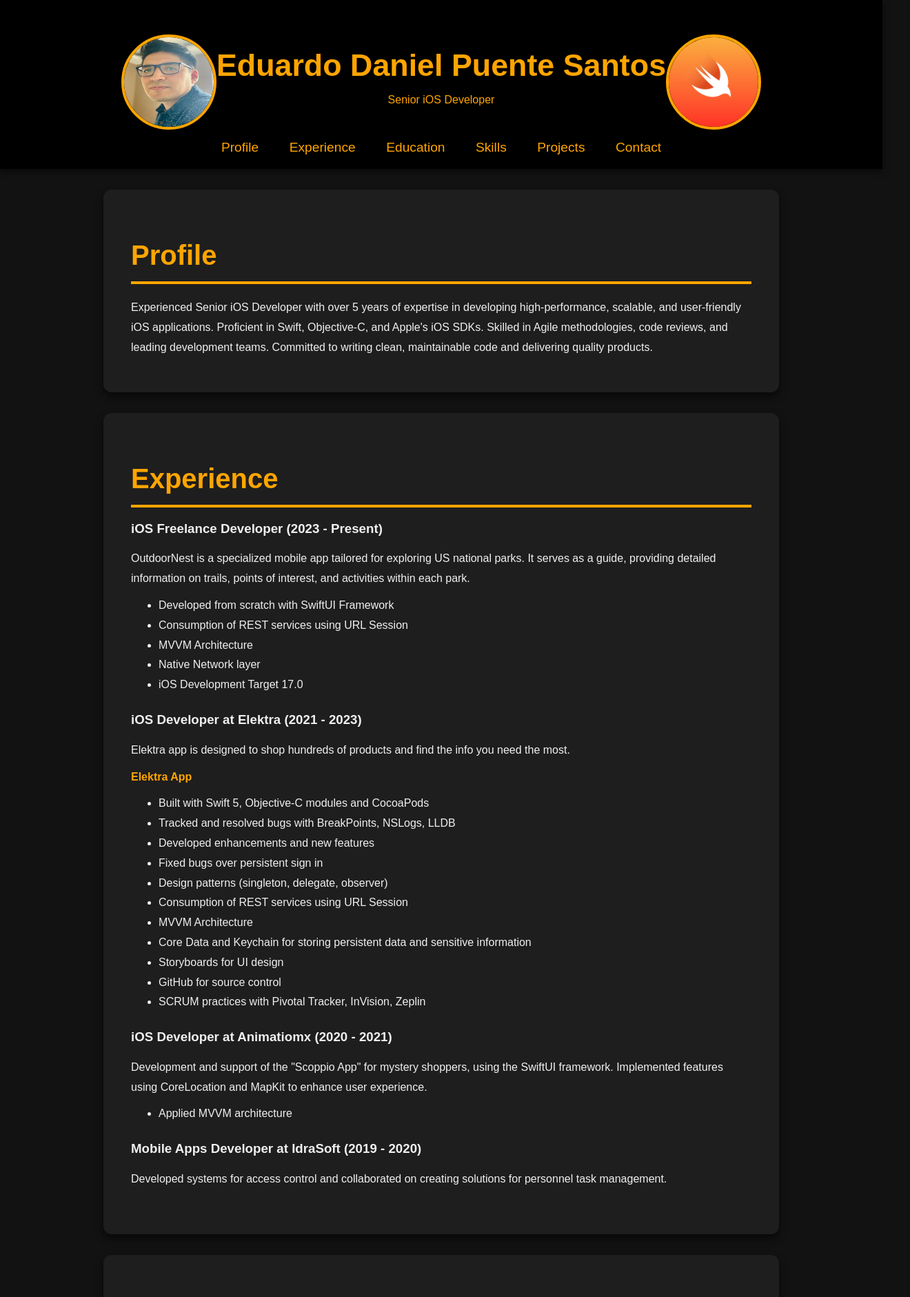
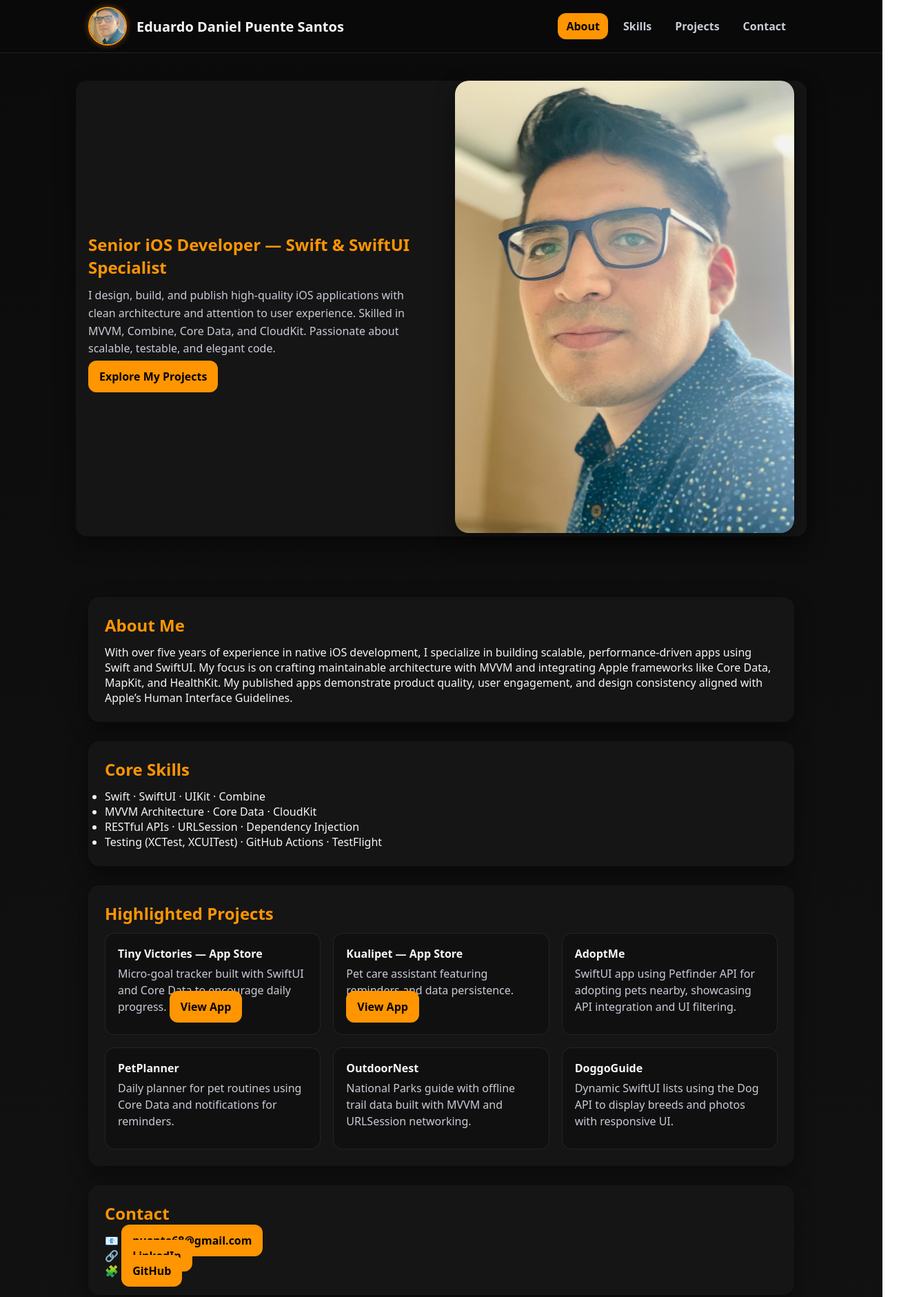
Before and after one commit to puente100/github-Portfolio, a plain HTML site: page index.html in a window 1280 px wide. Shown: the top 1881 px of the page at 69% size, 1320 px wide, since content can reach past the window. Drawn offline with Linux system fonts and the light colour scheme.

Commit message:
Update UI 1.1.html

```diff
--- a/index.html
+++ b/index.html
@@ -1,273 +1,136 @@
 <!DOCTYPE html>
 <html lang="en">
 <head>
-    <meta charset="UTF-8">
-    <meta name="viewport" content="width=device-width, initial-scale=1.0">
-    <title>Eduardo Daniel Puente Santos - iOS Developer</title>
+  <meta charset="UTF-8" />
+  <meta name="viewport" content="width=device-width, initial-scale=1" />
+  <title>Eduardo Daniel Puente Santos — iOS Developer</title>
+  <meta name="description" content="Portfolio of Eduardo Daniel Puente Santos — Senior iOS Developer. Expert in Swift, SwiftUI, Combine, MVVM, Core Data, and CloudKit. Published apps: Tiny Victories, Kualipet." />
+  <meta property="og:title" content="Eduardo Daniel Puente Santos — iOS Developer" />
+  <meta property="og:description" content="Showcase of iOS apps, projects, and experience in native Swift development." />
+  <meta property="og:type" content="website" />
+  <meta name="theme-color" content="#0b0b0c" />
   <style>
-        body {
-            font-family: 'Arial', sans-serif;
-            margin: 0;
-            padding: 0;
-            background-color: #121212;
-            color: #f0f0f0;
-            scroll-behavior: smooth;
+    :root {
+      --bg: #0b0b0c; --panel: #151516; --panel-2: #101011; --text: #f5f7fa; --muted: #c8ccd4;
+      --brand: #ff9500; --brand-2: #ff5e2b; --radius: 16px; --shadow: 0 10px 30px rgba(0,0,0,.45);
+      --maxw: 1060px;
     }
-        header {
-            background: #000;
-            color: #ffa500;
-            padding: 20px;
-            text-align: center;
-            position: relative;
-            box-shadow: 0 4px 8px rgba(0, 0, 0, 0.5);
-        }
-        header h1 {
-            margin: 0;
-            font-size: 2.8rem;
-            animation: fadeIn 1s ease-out;
-        }
-        header nav {
-            margin-top: 15px;
-        }
-        header nav a {
-            text-decoration: none;
-            color: #ffa500;
-            margin: 0 20px;
-            font-size: 1.2rem;
-            transition: color 0.3s, transform 0.3s;
-        }
-        header nav a:hover {
-            color: #ff5722;
-            transform: translateY(-3px);
-        }
-        .profile-container {
-            display: flex;
-            align-items: center;
-            justify-content: center;
-            margin-top: 30px;
-        }
-        .profile-container img {
-            border-radius: 50%;
-            width: 130px;
-            height: 130px;
-            border: 4px solid #ffa500;
-            transition: transform 0.3s ease-in-out;
-        }
-        .profile-container img:hover {
-            transform: scale(1.1);
-        }
-        .section {
-            padding: 40px;
-            background: #1e1e1e;
-            margin: 30px auto;
-            border-radius: 12px;
-            box-shadow: 0 6px 12px rgba(0, 0, 0, 0.6);
-            animation: fadeIn 1s ease-out;
-            max-width: 900px;
-        }
-        .section h2 {
-            border-bottom: 4px solid #ffa500;
-            padding-bottom: 15px;
-            font-size: 2.5rem;
-            color: #ffa500;
-            margin-bottom: 20px;
-            transition: color 0.3s ease-in-out;
-        }
-        .section h2:hover {
-            color: #ff5722;
-        }
-        .section p, .section ul {
-            margin: 10px 0;
-            line-height: 1.8;
-        }
-        .button {
-            display: inline-block;
-            background: #ffa500;
-            color: #000;
-            padding: 12px 24px;
-            text-decoration: none;
-            border-radius: 8px;
-            font-weight: bold;
-            transition: background 0.3s, transform 0.3s;
-        }
-        .button:hover {
-            background: #ff5722;
-            transform: scale(1.05);
-        }
-        .project-item {
-            margin-bottom: 25px;
-            animation: slideIn 0.5s ease-out;
-        }
-        .project-item a {
-            text-decoration: none;
-            color: #ffa500;
-            font-weight: bold;
-            transition: color 0.3s;
-        }
-        .project-item a:hover {
-            color: #ff5722;
-        }
-        footer {
-            background-color: #000;
-            color: #ffa500;
-            padding: 20px;
-            text-align: center;
-            border-top: 4px solid #ffa500;
-            box-shadow: 0 -4px 8px rgba(0, 0, 0, 0.5);
-            position: relative;
-            bottom: 0;
-            width: 100%;
-            margin-top: 30px;
-        }
-        footer p {
-            margin: 0;
-        }
-        @keyframes fadeIn {
-            from {
-                opacity: 0;
-                transform: translateY(20px);
-            }
-            to {
-                opacity: 1;
-                transform: translateY(0);
-            }
-        }
-        @keyframes slideIn {
-            from {
-                opacity: 0;
-                transform: translateX(-20px);
-            }
-            to {
-                opacity: 1;
-                transform: translateX(0);
-            }
-        }
+    *{box-sizing:border-box;margin:0;padding:0}
+    html{scroll-behavior:smooth}
+    body{font-family:system-ui,-apple-system,Segoe UI,Roboto,Arial; color:var(--text); background:linear-gradient(180deg,#0b0b0c 0%,#121212 100%)}
+
+    header{position:sticky;top:0;background:rgba(9,9,10,.8);backdrop-filter:blur(8px);border-bottom:1px solid rgba(255,255,255,.1);z-index:50;}
+    .nav{max-width:var(--maxw);margin:auto;padding:10px 18px;display:flex;align-items:center;justify-content:space-between}
+    .brand{display:flex;align-items:center;gap:14px}
+    .avatar{width:56px;height:56px;border-radius:50%;border:2px solid var(--brand);object-fit:cover;box-shadow:0 0 10px rgba(255,149,0,.4)}
+    .brand h1{font-size:20px;color:var(--text)}
+    .links{display:flex;gap:10px;flex-wrap:wrap}
+    .links a{color:var(--muted);text-decoration:none;font-weight:600;padding:8px 12px;border-radius:12px;transition:.2s}
+    .links a:hover,.links a.active{background:var(--brand);color:#000}
+
+    .hero{max-width:var(--maxw);margin:40px auto;display:grid;grid-template-columns:1fr 1fr;align-items:center;gap:40px;padding:0 18px}
+    .hero-text h2{font-size:clamp(2rem,1rem+2vw,3rem);color:var(--brand);margin-bottom:12px}
+    .hero-text p{color:var(--muted);margin-bottom:16px;line-height:1.6}
+    .btn{background:var(--brand);color:#000;padding:12px 16px;border-radius:12px;text-decoration:none;font-weight:700;transition:.2s}
+    .btn:hover{background:var(--brand-2);}
+    .hero-img img{width:100%;border-radius:20px;box-shadow:var(--shadow)}
+
+    main{max-width:var(--maxw);margin:auto;padding:20px 18px 40px}
+    section{background:var(--panel);border-radius:var(--radius);padding:24px;margin:28px 0;box-shadow:var(--shadow)}
+    h3{color:var(--brand);margin-bottom:12px;font-size:1.5rem}
+
+    .projects{display:grid;grid-template-columns:repeat(auto-fit,minmax(280px,1fr));gap:18px}
+    .card{background:var(--panel-2);padding:18px;border-radius:14px;border:1px solid rgba(255,255,255,.08);transition:.3s}
+    .card:hover{transform:translateY(-4px);border-color:var(--brand)}
+    .card h4{margin-bottom:6px}
+    .card p{color:var(--muted);line-height:1.5;margin-bottom:10px}
+
+    footer{text-align:center;padding:28px 18px;color:var(--muted)}
   </style>
 </head>
 <body>
   <header>
-        <div class="profile-container">
-            <img src="profile.jpg" alt="Eduardo Daniel Puente Santos">
-            <div>
+    <div class="nav">
+      <div class="brand">
+        <img src="profile.jpg" alt="Eduardo Daniel Puente Santos" class="avatar">
         <h1>Eduardo Daniel Puente Santos</h1>
-                <p>Senior iOS Developer</p>
       </div>
-             <img src="swift.png" alt="Swift" class="swift-logo">
-
-        </div>
-        <nav>
-            <a href="#profile">Profile</a>
-            <a href="#experience">Experience</a>
-            <a href="#education">Education</a>
+      <nav class="links">
+        <a href="#about" class="active">About</a>
         <a href="#skills">Skills</a>
         <a href="#projects">Projects</a>
         <a href="#contact">Contact</a>
       </nav>
+    </div>
   </header>
 
-    <div class="container">
-        <section id="profile" class="section">
-            <h2>Profile</h2>
-            <p>Experienced Senior iOS Developer with over 5 years of expertise in developing high-performance, scalable, and user-friendly iOS applications. Proficient in Swift, Objective-C, and Apple's iOS SDKs. Skilled in Agile methodologies, code reviews, and leading development teams. Committed to writing clean, maintainable code and delivering quality products.</p>
-        </section>
-
-        <section id="experience" class="section">
-            <h2>Experience</h2>
-            <div class="project-item">
-                <h3>iOS Freelance Developer (2023 - Present)</h3>
-                <p>OutdoorNest is a specialized mobile app tailored for exploring US national parks. It serves as a guide, providing detailed information on trails, points of interest, and activities within each park.</p>
-                <ul>
-                    <li>Developed from scratch with SwiftUI Framework</li>
-                    <li>Consumption of REST services using URL Session</li>
-                    <li>MVVM Architecture</li>
-                    <li>Native Network layer</li>
-                    <li>iOS Development Target 17.0</li>
-                </ul>
+  <section class="hero">
+    <div class="hero-text">
+      <h2>Senior iOS Developer — Swift & SwiftUI Specialist</h2>
+      <p>I design, build, and publish high‑quality iOS applications with clean architecture and attention to user experience. Skilled in MVVM, Combine, Core Data, and CloudKit. Passionate about scalable, testable, and elegant code.</p>
+      <a class="btn" href="#projects">Explore My Projects</a>
     </div>
-
-            <div class="project-item">
-                <h3>iOS Developer at Elektra (2021 - 2023)</h3>
-                <p>Elektra app is designed to shop hundreds of products and find the info you need the most.</p>
-                <p><a href="https://apps.apple.com/mx/app/elektra/id1610220567?l=en-GB" target="_blank">Elektra App</a></p>
-                <ul>
-                    <li>Built with Swift 5, Objective-C modules and CocoaPods</li>
-                    <li>Tracked and resolved bugs with BreakPoints, NSLogs, LLDB</li>
-                    <li>Developed enhancements and new features</li>
-                    <li>Fixed bugs over persistent sign in</li>
-                    <li>Design patterns (singleton, delegate, observer)</li>
-                    <li>Consumption of REST services using URL Session</li>
-                    <li>MVVM Architecture</li>
-                    <li>Core Data and Keychain for storing persistent data and sensitive information</li>
-                    <li>Storyboards for UI design</li>
-                    <li>GitHub for source control</li>
-                    <li>SCRUM practices with Pivotal Tracker, InVision, Zeplin</li>
-                </ul>
-            </div>
-
-            <div class="project-item">
-                <h3>iOS Developer at Animatiomx (2020 - 2021)</h3>
-                <p>Development and support of the "Scoppio App" for mystery shoppers, using the SwiftUI framework. Implemented features using CoreLocation and MapKit to enhance user experience.</p>
-                <ul>
-                    <li>Applied MVVM architecture</li>
-                </ul>
-            </div>
-
-            <div class="project-item">
-                <h3>Mobile Apps Developer at IdraSoft (2019 - 2020)</h3>
-                <p>Developed systems for access control and collaborated on creating solutions for personnel task management.</p>
+    <div class="hero-img">
+      <img src="profile.jpg" alt="Eduardo Daniel Puente Santos portrait">
     </div>
   </section>
 
-        <section id="education" class="section">
-            <h2>Education</h2>
+  <main>
+    <section id="about">
+      <h3>About Me</h3>
+      <p>With over five years of experience in native iOS development, I specialize in building scalable, performance‑driven apps using Swift and SwiftUI. My focus is on crafting maintainable architecture with MVVM and integrating Apple frameworks like Core Data, MapKit, and HealthKit. My published apps demonstrate product quality, user engagement, and design consistency aligned with Apple’s Human Interface Guidelines.</p>
+    </section>
+
+    <section id="skills">
+      <h3>Core Skills</h3>
       <ul>
-                <li>Software and Networks Engineering, Universidad Tecnológica de México (UNITEC), 2019 - 2022</li>
-                <li>Swift Full Stack Bootcamp, Apple Coding Academy, February 2023 - December 2023</li>
-                <li>Master in Management and Innovation, National Polytechnic Institute, Mexico, 2010 - 2013</li>
+        <li>Swift · SwiftUI · UIKit · Combine</li>
+        <li>MVVM Architecture · Core Data · CloudKit</li>
+        <li>RESTful APIs · URLSession · Dependency Injection</li>
+        <li>Testing (XCTest, XCUITest) · GitHub Actions · TestFlight</li>
       </ul>
     </section>
 
-        <section id="skills" class="section">
-            <h2>Skills</h2>
-            <ul>
-                <li><strong>Programming Languages:</strong> Swift, Objective-C</li>
-                <li><strong>Frameworks and Libraries:</strong> UIKit, Core Data, Core Animation, AVFoundation, MapKit, CoreLocation</li>
-                <li><strong>Architectures and Patterns:</strong> MVC, MVVM, Reactive Programming (RxSwift), Dependency Injection</li>
-                <li><strong>Tools and Technologies:</strong> Xcode, Git, Cocoapods, CI/CD, Unit Testing, UI Testing</li>
-            </ul>
-        </section>
-
- <section id="projects" class="section">
-    <h2>Projects</h2>
-    <div class="project-item">
-        <h3>OutdoorNest</h3>
-        <p>OutdoorNest is a specialized mobile app tailored for exploring US national parks. It serves as a guide, providing detailed information on trails, points of interest, and activities within each park.</p>
-        <!-- Botón que redirige al repositorio de GitHub -->
-        <a class="button" href="https://github.com/Puente100/OutdoorNest" target="_blank">View on GitHub</a>
+    <section id="projects">
+      <h3>Highlighted Projects</h3>
+      <div class="projects">
+        <div class="card">
+          <h4>Tiny Victories — App Store</h4>
+          <p>Micro‑goal tracker built with SwiftUI and Core Data to encourage daily progress. <a href="https://apps.apple.com/us/app/tinyvictories/id6747396053" target="_blank" class="btn">View App</a></p>
         </div>
-
-    <div class="project-item">
-        <h3>DoggoGuide</h3>
-        <p>DoggoGuide is an iOS app built with SwiftUI that allows users to explore different dog breeds. The app uses the Dog API to fetch a list of dog breeds and displays random images for each selected breed.</p>
-        <!-- Botón que redirige al repositorio de GitHub del nuevo proyecto -->
-        <a class="button" href="https://github.com/Puente100/DoggoGuide" target="_blank">View on GitHub</a>
+        <div class="card">
+          <h4>Kualipet — App Store</h4>
+          <p>Pet care assistant featuring reminders and data persistence. <a href="https://apps.apple.com/us/app/kualipet/id6748324930" target="_blank" class="btn">View App</a></p>
         </div>
-    <div class="project-item">
-        <h3>WeatherWise</h3>
-        <p>WeatherWise is a weather application that provides real-time weather data based on the user's current location. Designed with simplicity and ease of use in mind, the app delivers essential weather information such as temperature, humidity, and wind speed right at your fingertips.</p>
-        <!-- Botón que redirige al repositorio de GitHub del nuevo proyecto -->
-        <a class="button" href="https://github.com/Puente100/WeatherWise" target="_blank">View on GitHub</a>
+        <div class="card">
+          <h4>AdoptMe</h4>
+          <p>SwiftUI app using Petfinder API for adopting pets nearby, showcasing API integration and UI filtering.</p>
+        </div>
+        <div class="card">
+          <h4>PetPlanner</h4>
+          <p>Daily planner for pet routines using Core Data and notifications for reminders.</p>
+        </div>
+        <div class="card">
+          <h4>OutdoorNest</h4>
+          <p>National Parks guide with offline trail data built with MVVM and URLSession networking.</p>
+        </div>
+        <div class="card">
+          <h4>DoggoGuide</h4>
+          <p>Dynamic SwiftUI lists using the Dog API to display breeds and photos with responsive UI.</p>
+        </div>
       </div>
     </section>
 
-        <section id="contact" class="section">
-            <h2>Contact</h2>
-            <p>You can reach me via email at <a href="mailto:puente68@gmail.com" style="color: #ffa500;">puente68@gmail.com</a> or connect with me on <a href="https://linkedin.com/in/danielpuentesantos" target="_blank" style="color: #ffa500;">LinkedIn</a>.</p>
+    <section id="contact">
+      <h3>Contact</h3>
+      <p>📧 <a href="mailto:puente68@gmail.com" class="btn">puente68@gmail.com</a></p>
+      <p>🔗 <a href="https://linkedin.com/in/danielpuentesantos" target="_blank" class="btn">LinkedIn</a></p>
+      <p>🧩 <a href="https://github.com/puente100" target="_blank" class="btn">GitHub</a></p>
     </section>
-    </div>
+  </main>
 
   <footer>
-        <p>&copy; 2024 Eduardo Daniel Puente Santos. All rights reserved.</p>
+    <p>© 2025 Eduardo Daniel Puente Santos — iOS Developer</p>
   </footer>
 </body>
 </html>
```
Lines whose indentation alone changed are shown as unchanged.
